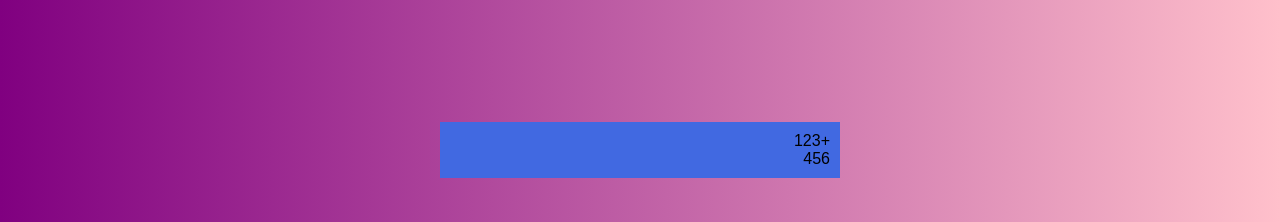
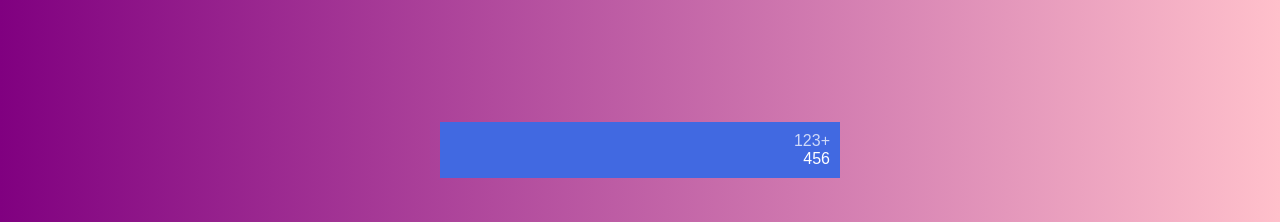
Before and after one commit to marianavanucci/calculator, a plain HTML site: page index.html in a window 1280 px wide. Shown: the top 222 px of the page. Drawn offline with Linux system fonts and the light colour scheme.

Commit message:
output operands setup

```diff
--- a/style.css
+++ b/style.css
@@ -45,3 +45,13 @@ background: linear-gradient(to right, purple, pink);
     word-wrap: break-word;
     word-break: break-all;
 }
+
+.output .previous-operand{
+color: rgba(255,255,255, .75);
+font-size: 1.5 rem;
+}
+
+.output .current-operand{
+    color: rgba(255,255,255);
+    font-size: 2.5 rem;
+}
```
